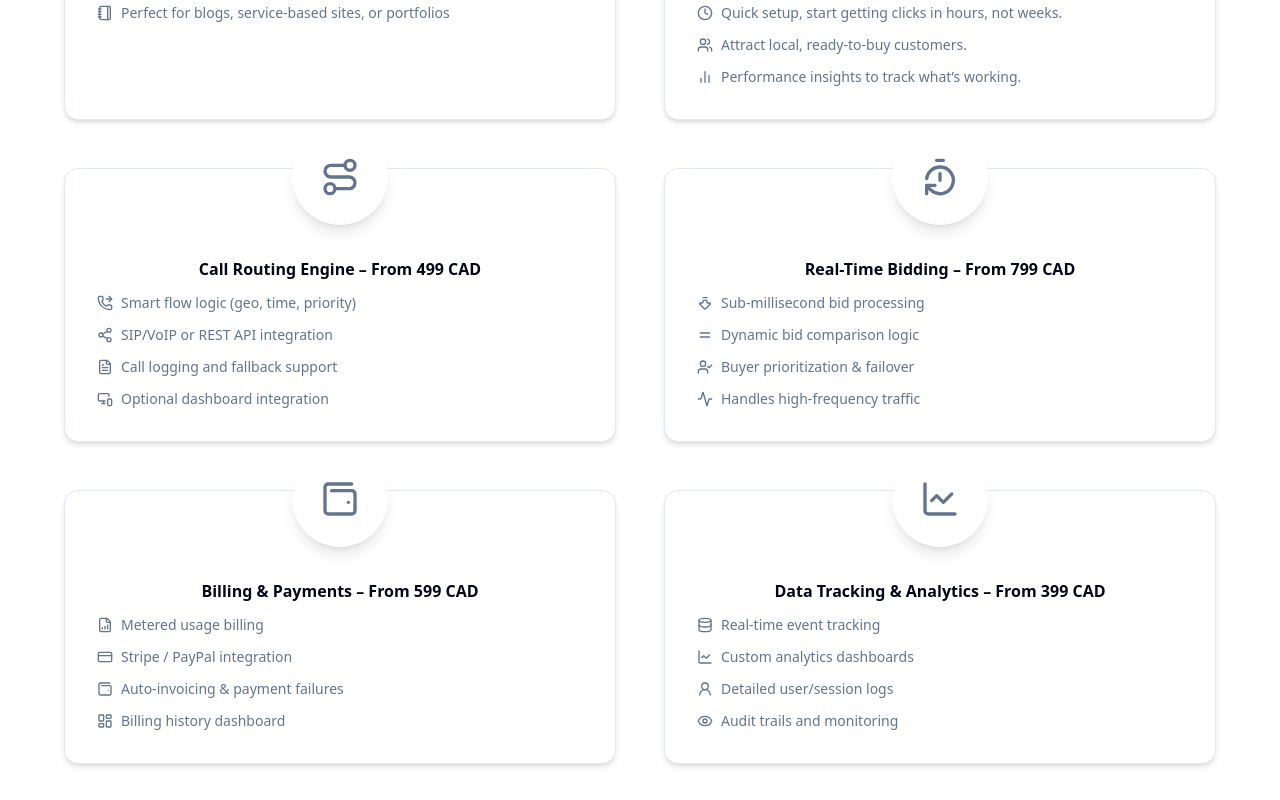
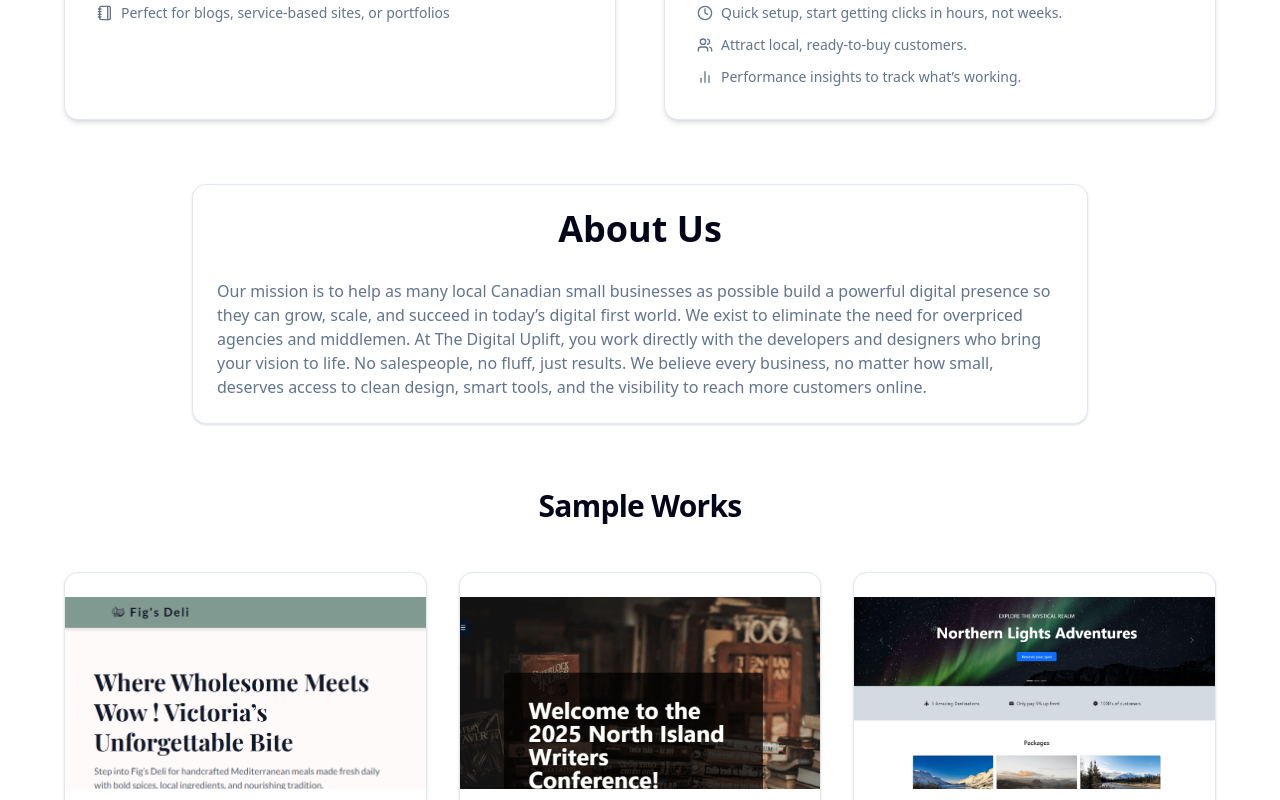
Before and after one commit to abhiram-shaji/the-digital-uplift, a Next.js app: page / in a window 1280 px wide. Shown: the part 1600-2400 px from the top of the page. Built offline with nearby package versions, Linux system fonts and the light colour scheme.

Commit message:
remove : temporarily remove some services

```diff
--- /dev/null
+++ b/src/app/test-button/page.tsx
@@ -0,0 +1,11 @@
+import { Button } from "@/components/ui/button";
+
+export default function TestButtonPage() {
+  return (
+    <div className="min-h-screen flex items-center justify-center bg-gray-100 p-10">
+      <Button>
+        Test Me
+      </Button>
+    </div>
+  );
+}
--- a/src/components/sections/ServicesSection.tsx
+++ b/src/components/sections/ServicesSection.tsx
@@ -3,10 +3,7 @@
 import MobileAppPackageCard from "@/components/sections/packagecards/MobileAppPackageCard";
 import CmsIntegrationCard from "@/components/sections/packagecards/CmsIntegrationCard";
 import GoogleAdsCard from "@/components/sections/packagecards/GoogleAdsCard";
-import CallRoutingCard from "@/components/sections/packagecards/CallRoutingCard";
-import RealTimeBiddingCard from "@/components/sections/packagecards/RealTimeBiddingCard";
-import BillingPaymentsCard from "@/components/sections/packagecards/BillingPaymentsCard";
-import AnalyticsCard from "@/components/sections/packagecards/AnalyticsCard";
+
 
 export default function ServicesSection() {
   return (
@@ -26,10 +23,6 @@
           <MobileAppPackageCard />
           <CmsIntegrationCard />
           <GoogleAdsCard />
-          <CallRoutingCard />
-          <RealTimeBiddingCard />
-          <BillingPaymentsCard />
-          <AnalyticsCard />
         </div>
       </div>
     </section>
```
